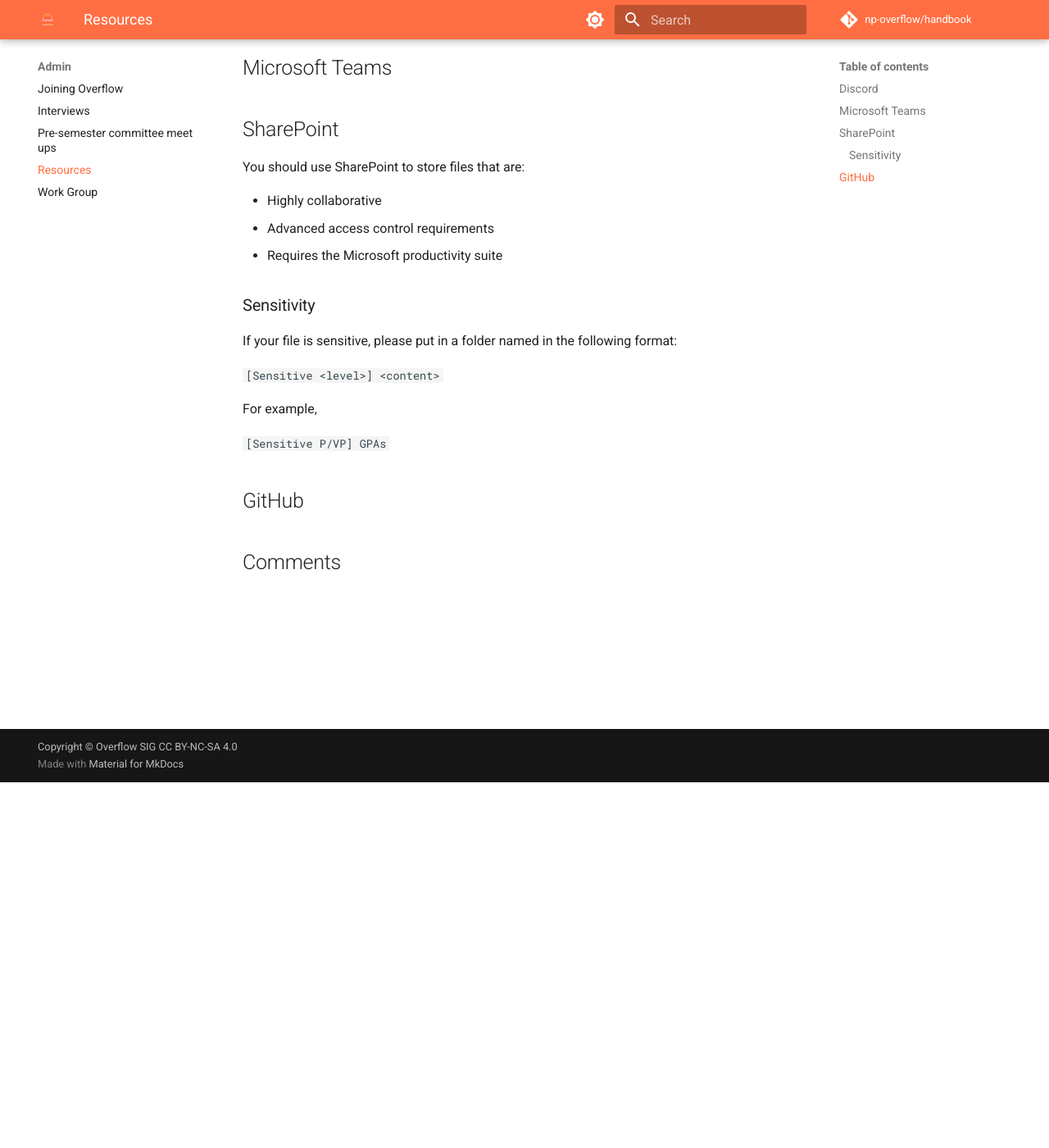
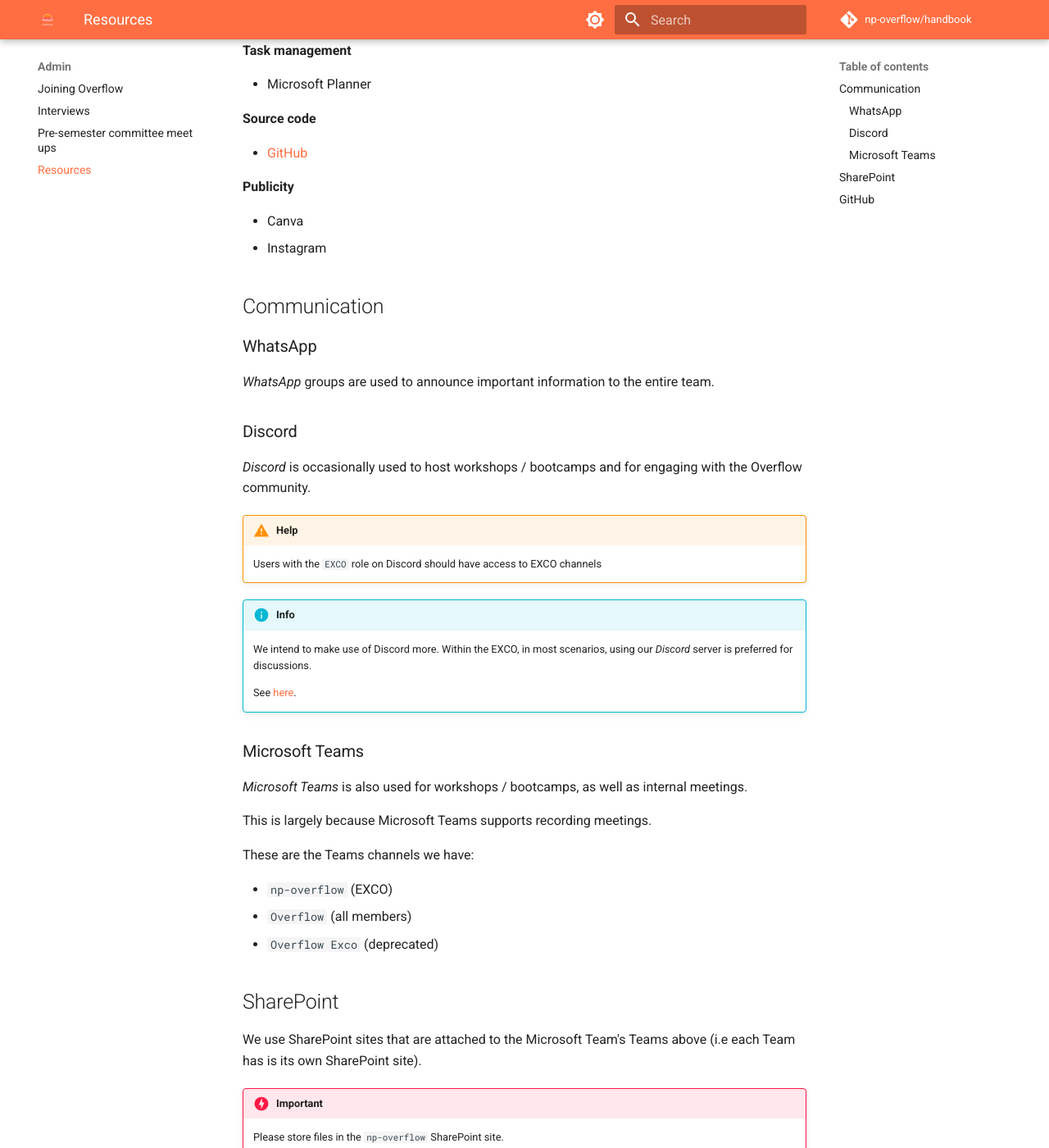
Before and after one commit to np-overflow/handbook, an MkDocs documentation site: the page built from docs/admin/resources.md, in a window 1280 px wide and 1400 px high, scrolled down 446 px. Shown: the whole window at 82% size. Built offline with MkDocs 1.6.1 and Material for MkDocs 9.7.7, drawn with Linux system fonts in a browser that asks for light colours; comment, search, counter and statistics services are not loaded; some of the changed text lies outside the part shown.

Commit message:
feat: wg docs

```diff
--- a/docs/admin/resources.md
+++ b/docs/admin/resources.md
@@ -1,39 +1,77 @@
 # Resources
 
+**Communication**
+
+* WhatsApp
+* Microsoft Teams
 * Discord
-* Microsoft Teams
+
+**Files**
+
 * [SharePoint](https://connectnpedu.sharepoint.com/:f:/r/sites/np-overflow/Shared%20Documents/General?csf=1&web=1&e=gxYuNE)
+* [Handbook](https://handbook.np-overflow.club)
+
+**Task management**
+
+* Microsoft Planner
+
+**Source code**
+
 * [GitHub](https://github.com/np-overflow)
 
-<!-- * Linear for task management
-  * Migrating from ClickUp because their free plan is getting too restrictive -->
+**Publicity**
 
-## Discord
+* Canva
+* Instagram
 
-This is an active proposal, please see [here](/proposals/discord).
+## Communication
 
-## Microsoft Teams
+### WhatsApp
+
+*WhatsApp* groups are used to announce important information to the entire team.
+
+### Discord
+
+*Discord* is occasionally used to host workshops / bootcamps and for engaging with the Overflow community.
+
+!!! warning "Help"
+
+    Users with the `EXCO` role on Discord should have access to EXCO channels
+
+!!! info
+
+    We intend to make use of Discord more.
+    Within the EXCO, in most scenarios, using our *Discord* server is preferred for discussions.
+
+    See [here](/proposals/discord).
+
+### Microsoft Teams
+
+*Microsoft Teams* is also used for workshops / bootcamps, as well as internal meetings.
+
+This is largely because Microsoft Teams supports recording meetings.
+
+These are the Teams channels we have:
+
+* `np-overflow` (EXCO)
+* `Overflow` (all members)
+* `Overflow Exco` (deprecated)
 
 ## SharePoint
 
+We use SharePoint sites that are attached to the Microsoft Team's Teams above (i.e each Team has is its own SharePoint
+site).
+
+!!! danger "Important"
+
+    Please store files in the `np-overflow` SharePoint site.
+
 You should use SharePoint to store files that are:
 
-* Highly collaborative
-* Advanced access control requirements
-* Requires the Microsoft productivity suite
-
-### Sensitivity
-
-If your file is sensitive, please put in a folder named in the following format:
-
-`
-[Sensitive <level>] <content>
-`
-
-For example,
-
-`
-[Sensitive P/VP] GPAs
-`
+* Highly collaborative (e.g. presentations, documents)
+* Advanced access control requirements (e.g. limited to non-IT students)
+* Requires the Microsoft productivity suite (e.g. `.docx`, `.pptx`)
 
 ## GitHub
+
+We use GitHub to share source code, and to host our projects.
--- a/mkdocs.yml
+++ b/mkdocs.yml
@@ -10,6 +10,7 @@ edit_uri: edit/main/docs/
 markdown_extensions:
   - tables
   - admonition
+  - footnotes
   - attr_list
   - md_in_html
   - pymdownx.details
@@ -17,8 +18,12 @@ markdown_extensions:
   - pymdownx.caret
   - pymdownx.mark
   - pymdownx.tilde
+  - pymdownx.snippets
   - pymdownx.arithmatex:
       generic: true
+  - pymdownx.tasklist:
+      custom_checkbox: true
+
 
 extra_javascript:
   - javascripts/mathjax.js
```
Also changed, not shown: docs/admin/pre-sem-meet-ups.md (+37 -0 lines), docs/admin/work-group.md (deleted, +0 -17 lines), docs/introduction/people.md (added, +55 -0 lines), docs/introduction/work-group.md (added, +48 -0 lines).
